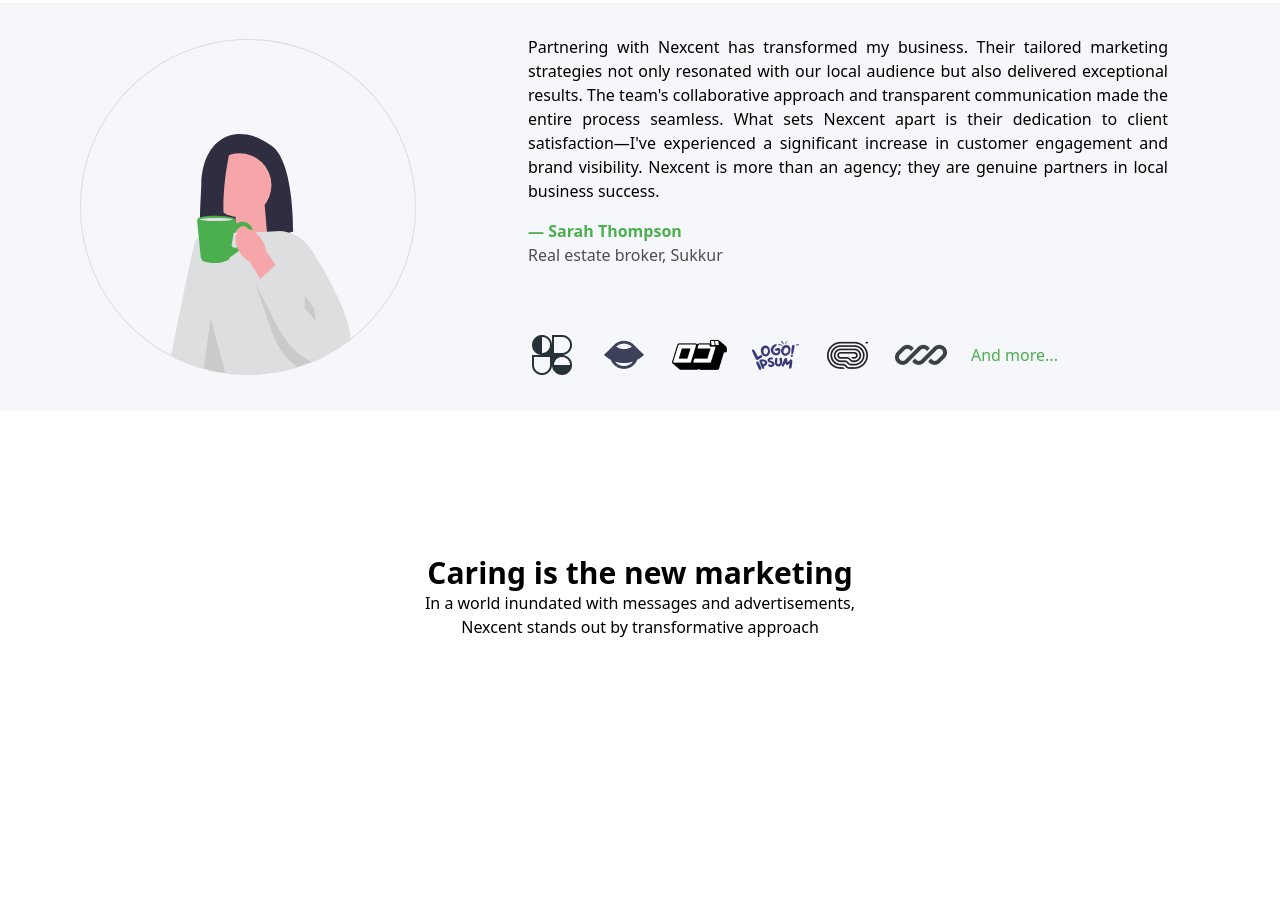
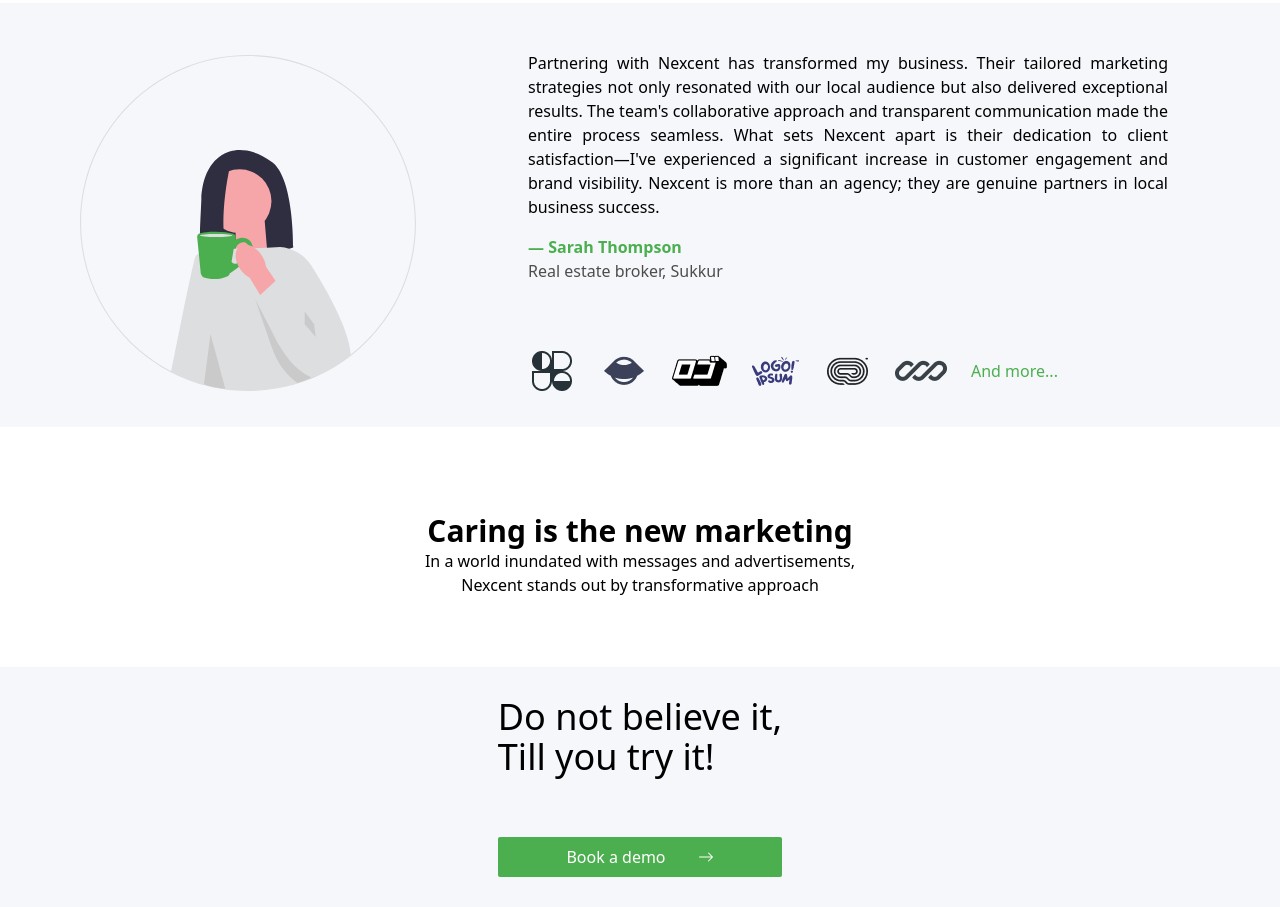
Before and after one commit to Anzi15/Nexcent, a website: page index.html in a window 1280 px wide. Shown: the part 2981-3888 px from the top of the page. Before the commit the page ends 3620 px from the top, so only its background shows below. Drawn offline with Linux system fonts and the light colour scheme.

Commit message:
demo section

```diff
--- a/index.html
+++ b/index.html
@@ -213,7 +213,7 @@
     </section>
 
     <!-- section Testimonial from Sarah Thompson -->
-    <section class="flex justify-evenly items-center mt-32 flex-wrap bg-silver">
+    <section class="flex justify-evenly items-center mt-32 flex-wrap bg-silver pt-4">
         <img src="src/assets/peoples/sarah.svg" class="md:w-[30%] w-80% max-w-[21rem] opacity-0 transition-all duration-[1.2s]" alt="" data-observerable_elem>
 
         <!-- text content -->
@@ -244,14 +244,22 @@
     </section>
 
     <!-- section caring is marketing -->
-    <section class="w-screen mt-[10%] grid justify-center">
+    <section class="w-screen h-[30vh] flex flex-col justify-center items-center p-4">
         <h1 class="text-3xl font-semibold text-center pt-4">Caring is the new marketing</h1>
         <p class="m-w-[10rem] text-center ">In a world inundated with messages and advertisements, <br> Nexcent stands out by transformative approach</p>
     </section>
 
     <!-- section try first -->
-    <section class="bg-silver">
+    <section class="bg-silver h-[30vh] grid items-center justify-center">
+        <h1 class="text-4xl">Do not believe it, <br> Till you try it!</h1>
 
+        <a class="text-white bg-brand_primary pr-4 pl-4 pt-2 pb-2 rounded-sm text flex justify-center gap-[2rem]  transition-all hover:gap-[3rem] duration-[.5s]  items-center" href="/demo">
+            Book a demo
+
+            <svg xmlns="http://www.w3.org/2000/svg" width="1rem " fill="currentColor" class="bi bi-arrow-right" viewBox="0 0 16 16">
+                <path fill-rule="evenodd" d="M1 8a.5.5 0 0 1 .5-.5h11.793l-3.147-3.146a.5.5 0 0 1 .708-.708l4 4a.5.5 0 0 1 0 .708l-4 4a.5.5 0 0 1-.708-.708L13.293 8.5H1.5A.5.5 0 0 1 1 8"/>
+              </svg>
+        </a>
     </section>
 
 </body>
```
Also changed, not shown: src/css/output.css.
